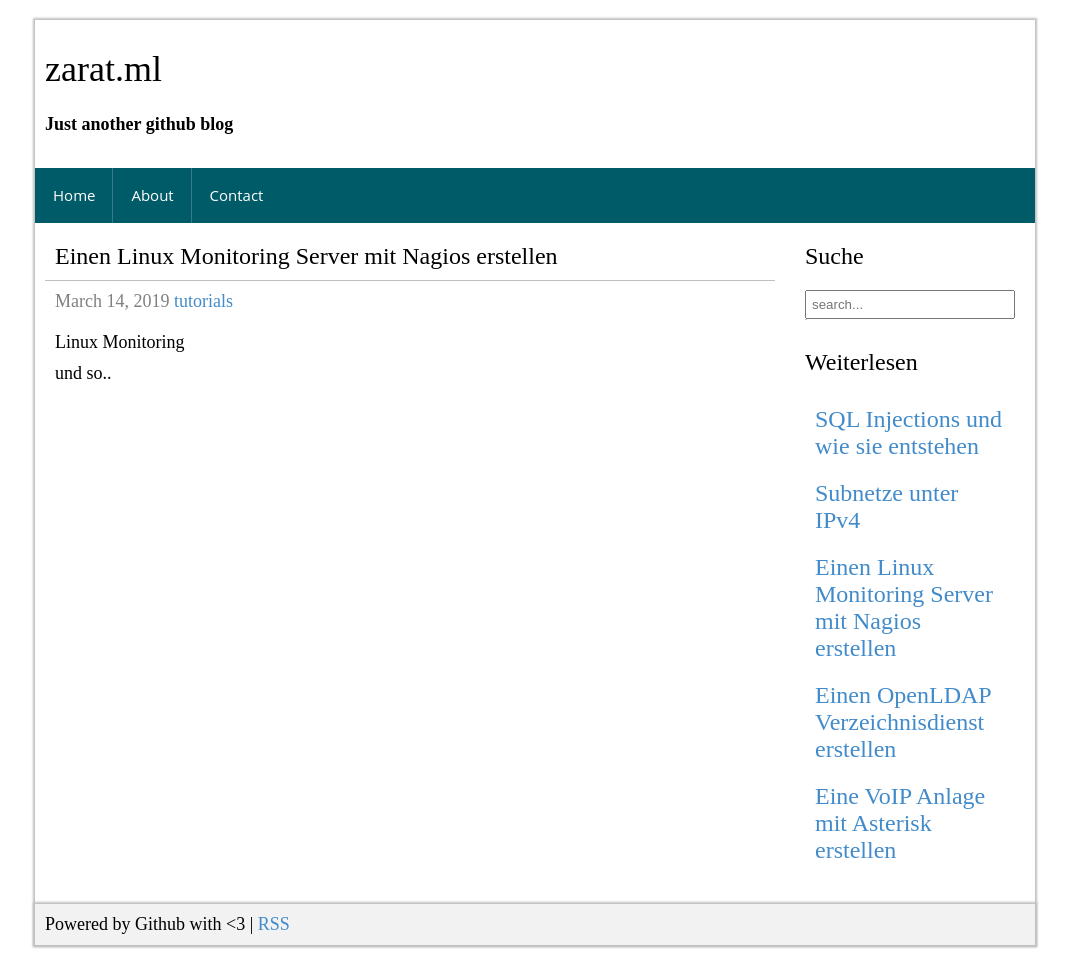
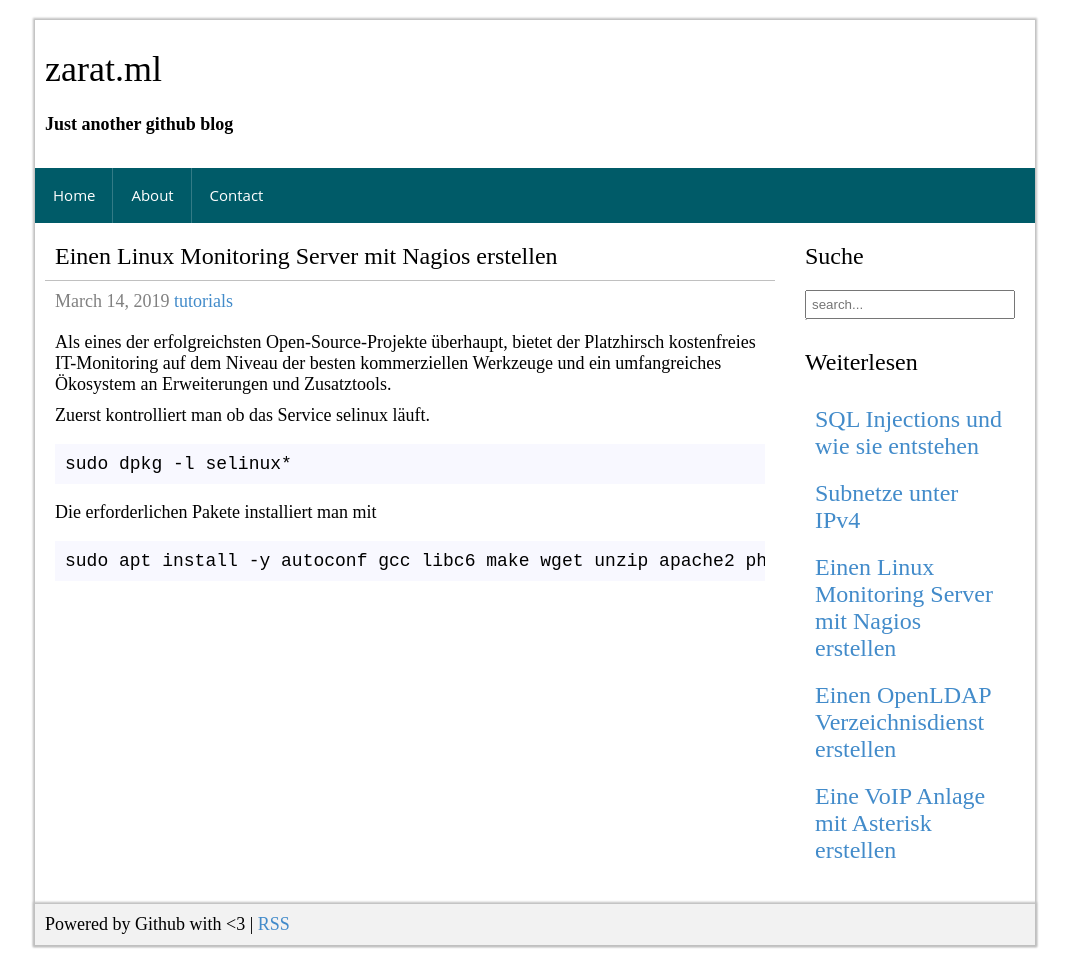
Before and after one commit to zarat/zarat.github.io, a Jekyll site: the page built from _posts/2019-03-14-nagios-monitoring.markdown, in a window 1280 px wide. Shown: the whole page, without its empty margins (105-1174 px from the left). Built offline with Jekyll 4.4.1, drawn with Linux system fonts in a browser that asks for light colours; comment, search, counter and statistics services are not loaded.

Commit message:
Update 2019-03-14-nagios-monitoring.markdown

```diff
--- a/_posts/2019-03-14-nagios-monitoring.markdown
+++ b/_posts/2019-03-14-nagios-monitoring.markdown
@@ -6,8 +6,18 @@ categories: tutorials
 permalink: /post/nagios-monitoring
 ---
 
-Linux Monitoring
+Als eines der erfolgreichsten Open-Source-Projekte überhaupt, bietet der Platzhirsch kostenfreies IT-Monitoring auf dem Niveau der besten kommerziellen Werkzeuge und ein umfangreiches Ökosystem an Erweiterungen und Zusatztools.
 
 <!--excerpt_separator-->
 
-und so..
+Zuerst kontrolliert man ob das Service selinux läuft.
+
+<pre>
+sudo dpkg -l selinux*
+</pre>
+
+Die erforderlichen Pakete installiert man mit
+
+<pre>
+sudo apt install -y autoconf gcc libc6 make wget unzip apache2 php libapache2-mod-php libgd-dev
+</pre>
```
